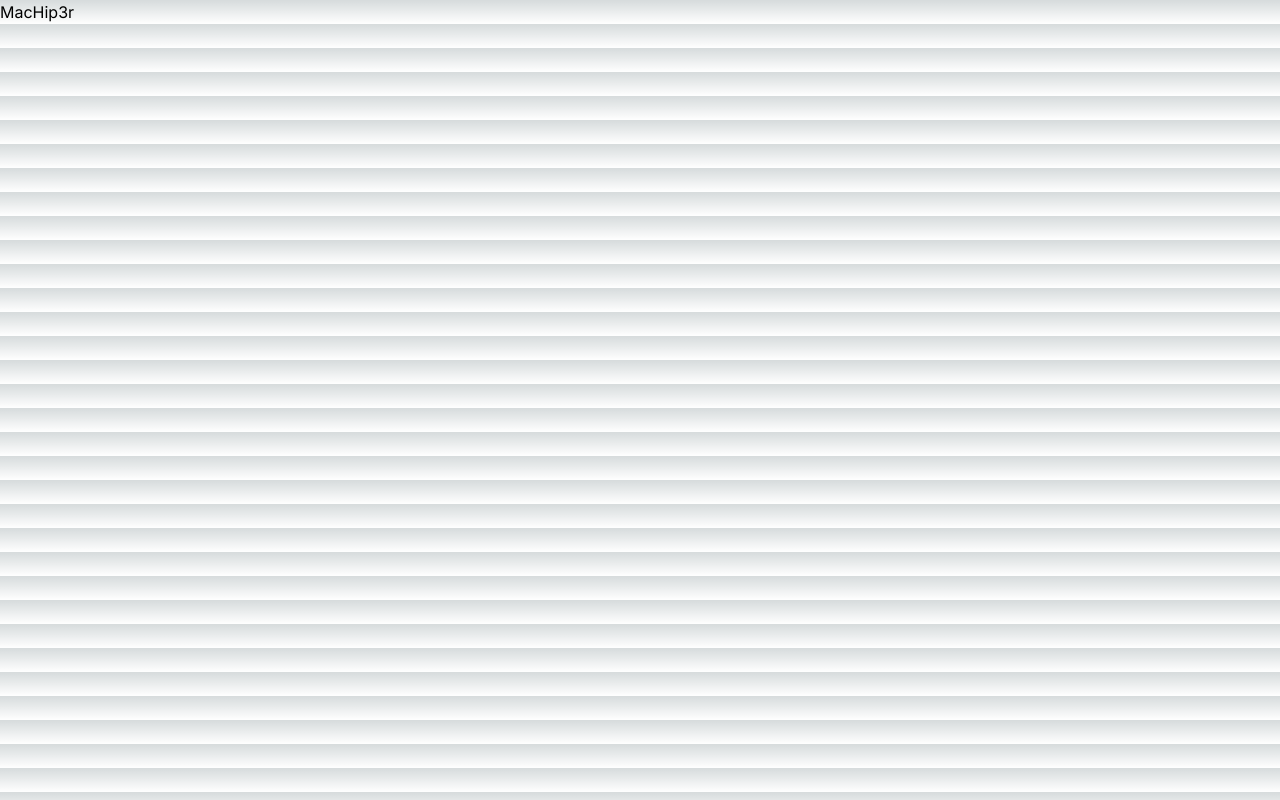
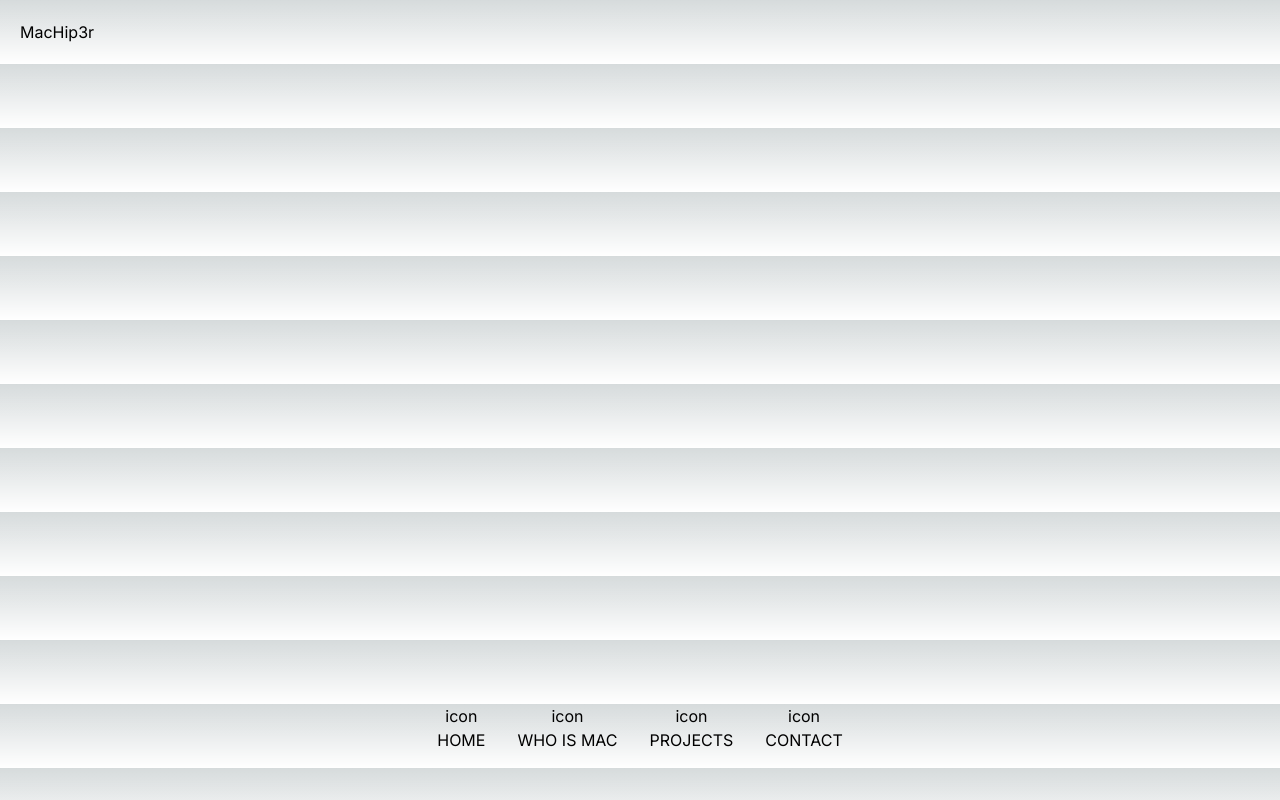
Before and after one commit to machip3r/portfolio, a Next.js app: page / in a window 1280 px wide. Built offline with nearby package versions, Linux system fonts and the light colour scheme.

Commit message:
navbar working and pretty

```diff
--- /dev/null
+++ b/src/app/components/navbar/Navbar.js
@@ -0,0 +1,68 @@
+"use client";
+
+import React from "react";
+import Link from "next/link";
+import { usePathname } from "next/navigation";
+
+import { language, nav } from "@/util/translations";
+
+const Navbar = () => {
+    const pathname = usePathname();
+
+    return (
+        <div className="container-nav w-full px-5 fixed bottom-10">
+            <div className="flex justify-center items-center">
+                <nav className="px-10 py-8 h-10">
+                    <div className="container mx-auto px-4 h-full">
+                        <div className="flex justify-center items-center h-full">
+                            <ul className="flex gap-8">
+                                <li>
+                                    <Link className="flex flex-col justify-center items-center" href="/">
+                                        <span className={"icon-selector" + ((pathname === "/") ? " active" : "")}>
+                                            {nav[ language ][ "home" ][ "icon" ]}
+                                        </span>
+                                        <p className={((pathname === "/") ? " active" : "")}>
+                                            {nav[ language ][ "home" ][ "text" ]}
+                                        </p>
+                                    </Link>
+                                </li>
+                                <li>
+                                    <Link className="flex flex-col justify-center items-center" href="/who-is-mac">
+                                        <span className={"icon-selector" + ((pathname === "/who-is-mac") ? " active" : "")}>
+                                            {nav[ language ][ "who" ][ "icon" ]}
+                                        </span>
+                                        <p className={((pathname === "/who-is-mac") ? " active" : "")}>
+                                            {nav[ language ][ "who" ][ "text" ]}
+                                        </p>
+                                    </Link>
+                                </li>
+                                <li>
+                                    <Link className="flex flex-col justify-center items-center" href="/work-hard-mac">
+                                        <span className={"icon-selector" + ((pathname === "/work-hard-mac") ? " active" : "")}>
+                                            {nav[ language ][ "work" ][ "icon" ]}
+                                        </span>
+                                        <p className={((pathname === "/work-hard-mac") ? " active" : "")}>
+                                            {nav[ language ][ "work" ][ "text" ]}
+                                        </p>
+                                    </Link>
+                                </li>
+                                <li>
+                                    <Link className="flex flex-col justify-center items-center" href="/better-call-mac">
+                                        <span className={"icon-selector" + ((pathname === "/better-call-mac") ? " active" : "")}>
+                                            {nav[ language ][ "contact" ][ "icon" ]}
+                                        </span>
+                                        <p className={((pathname === "/better-call-mac") ? " active" : "")}>
+                                            {nav[ language ][ "contact" ][ "text" ]}
+                                        </p>
+                                    </Link>
+                                </li>
+                            </ul>
+                        </div>
+                    </div>
+                </nav>
+            </div>
+        </div>
+    );
+};
+
+export default Navbar;
--- a/src/app/layout.js
+++ b/src/app/layout.js
@@ -1,4 +1,7 @@
 import { Inter } from "next/font/google";
+
+import Navbar from "./components/navbar/Navbar";
+
 import "./globals.css";
 
 const inter = Inter({ subsets: [ "latin" ] });
@@ -8,10 +11,17 @@ export const metadata = {
   description: "Professional portfolio",
 };
 
-export default function RootLayout({ children }) {
+const RootLayout = ({ children }) => {
   return (
-    <html lang="en">
-      <body className={inter.className}>{children}</body>
+    <html>
+      <body className={inter.className}>
+        <Navbar />
+        <div className="p-5">
+          {children}
+        </div>
+      </body>
     </html>
   );
 }
+
+export default RootLayout;
```
